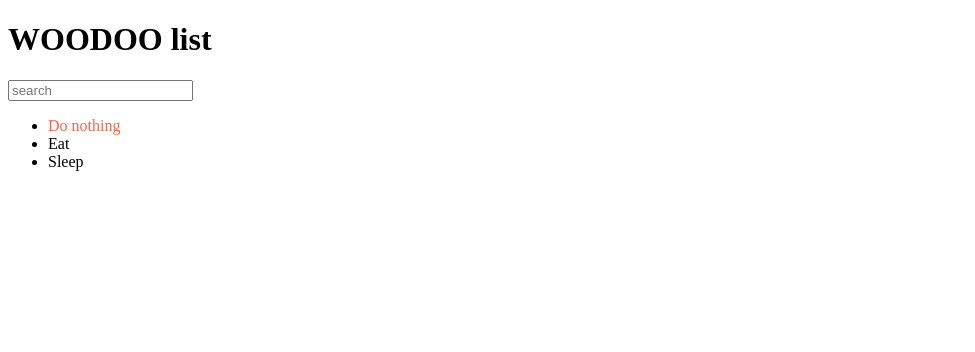
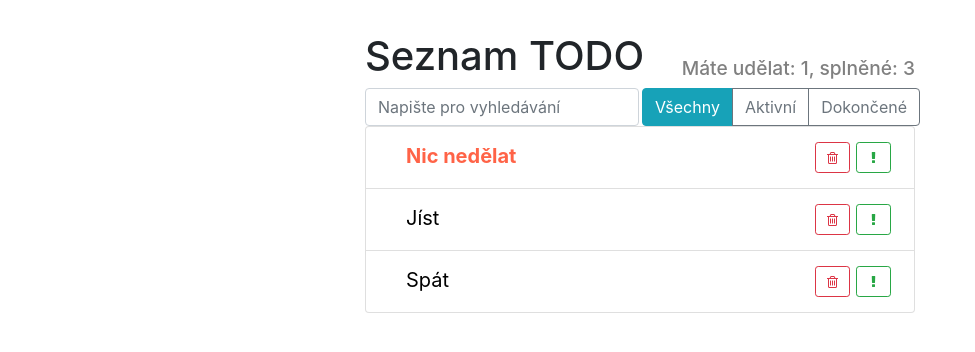
Before and after one commit to k51201/todo, a React app: page / in a window 1280 px wide. Shown: the whole page, without its empty margins (0-975 px from the left). Built offline with nearby package versions, Linux system fonts and the light colour scheme.

Commit message:
styles and translation

```diff
--- a/public/index.html
+++ b/public/index.html
@@ -1,12 +1,19 @@
 <!DOCTYPE html>
 <html lang="en">
+
 <head>
   <meta charset="utf-8" />
   <meta name="viewport" content="width=device-width, initial-scale=1" />
+  <link href="https://stackpath.bootstrapcdn.com/bootstrap/4.5.0/css/bootstrap.min.css" rel="stylesheet"
+    integrity="sha384-9aIt2nRpC12Uk9gS9baDl411NQApFmC26EwAOH8WgZl5MYYxFfc+NcPb1dKGj7Sk" crossorigin="anonymous">
+  <link href="https://stackpath.bootstrapcdn.com/font-awesome/4.7.0/css/font-awesome.min.css" rel="stylesheet"
+    integrity="sha384-wvfXpqpZZVQGK6TAh5PVlGOfQNHSoD2xbE+QkPxCAFlNEevoEH3Sl0sibVcOQVnN" crossorigin="anonymous">
   <title>Todo App</title>
 </head>
+
 <body>
   <noscript>You need to enable JavaScript to run this app.</noscript>
   <div id="root"></div>
 </body>
+
 </html>
--- /dev/null
+++ b/src/components/header.css
@@ -0,0 +1,12 @@
+.header {
+    align-items: flex-end;
+}
+
+.header h1 {
+    flex-grow: 1;
+}
+
+.header h2 {
+    font-size: 1.2rem;
+    color: grey;
+}
--- a/src/components/header.js
+++ b/src/components/header.js
@@ -1,7 +1,14 @@
 import React from 'react'
 
-const Header = () => {
-    return <h1>WOODOO list</h1>
+import './header.css'
+
+const Header = ({ toDo, done }) => {
+    return (
+        <div className="header d-flex">
+            <h1>Seznam TODO</h1>
+            <h2>Máte udělat:  {toDo}, splněné: {done}</h2>
+        </div>
+    )
 }
 
 export default Header
--- /dev/null
+++ b/src/components/search-bar.css
@@ -0,0 +1,5 @@
+.search-input {
+    width: auto;
+    flex-grow: 1;
+    margin-right: 3px;
+}
--- a/src/components/search-bar.js
+++ b/src/components/search-bar.js
@@ -1,7 +1,14 @@
-import React from 'react';
+import React from 'react'
+
+import './search-bar.css'
 
 const SearchBar = () => {
-  return <input placeholder="search"/>
+  return (
+    <input type="text"
+      className="form-control search-input"
+      placeholder="Napište pro vyhledávání"
+    />
+  )
 }
 
 export default SearchBar
--- /dev/null
+++ b/src/components/status-filter.js
@@ -0,0 +1,15 @@
+import React from 'react'
+
+import './status-filter.css'
+
+const StatusFilter = () => {
+    return (
+        <div className="btn-group">
+            <button type="button" className="btn btn-info">Všechny</button>
+            <button type="button" className="btn btn-outline-secondary">Aktivní</button>
+            <button type="button" className="btn btn-outline-secondary">Dokončené</button>
+        </div>
+    )
+}
+
+export default StatusFilter
--- /dev/null
+++ b/src/components/todo-list-item.css
@@ -0,0 +1,24 @@
+.todo-list-item {
+    font-size: 1.25rem;
+}
+
+.todo-list-item button {
+    width: 35px;
+    margin: 3px;
+}
+
+.todo-list-item-label {
+    margin-left: 1.25rem;
+    line-height: 35px;
+    cursor: pointer;
+    user-select: none;
+}
+
+.todo-list-item.done .todo-list-item-label {
+    text-decoration: line-through;
+}
+
+.todo-list-item.important .todo-list-item-label {
+    font-weight: bold;
+    color: steelblue;
+}
--- a/src/components/todo-list-item.js
+++ b/src/components/todo-list-item.js
@@ -1,11 +1,29 @@
 import React from 'react'
+
+import './todo-list-item.css'
 
 const TodoListItem = ({ label, important = false }) => {
     const itemStyle = {
-        color: important ? 'tomato' : 'black'
+        color: important ? 'tomato' : 'black',
+        fontWeight: important ? 'bold' : 'normal'
     }
 
-    return <span style={itemStyle}>{label}</span>
+    return (
+        <span className="todo-list-item">
+            <span className="todo-list-item-label"
+                style={itemStyle}>
+                {label}
+            </span>
+            <button type="button"
+                className="btn btn-outline-success btn-sm float-right">
+                <i className="fa fa-exclamation" />
+            </button>
+            <button type="button"
+                className="btn btn-outline-danger btn-sm float-right">
+                <i className="fa fa-trash-o" />
+            </button>
+        </span>
+    )
 }
 
 export default TodoListItem
--- /dev/null
+++ b/src/components/todo-list.css
@@ -0,0 +1,3 @@
+.todo-list .list-group-item {
+    padding: .25rem .75rem;
+}
--- a/src/components/todo-list.js
+++ b/src/components/todo-list.js
@@ -1,13 +1,18 @@
 import React from 'react'
 
 import TodoListItem from './todo-list-item'
+import './todo-list.css'
 
 const TodoList = ({ data }) => {
     const items = data.map(({ id, ...props }) => {
-        return <li key={id}><TodoListItem {...props}/></li>
+        return (
+            <li key={id} className="list-group-item todo-list">
+                <TodoListItem {...props}/>
+            </li>
+        )
     })
 
-    return <ul>{items}</ul>
+    return <ul className="list-group">{items}</ul>
 }
 
 export default TodoList
--- /dev/null
+++ b/src/index.css
@@ -0,0 +1,8 @@
+.todo-app {
+    margin: 2rem auto 0 auto;
+    max-width: 550px;
+}
+
+.todo-panel {
+    margin: 1rem 0;
+}
--- a/src/index.js
+++ b/src/index.js
@@ -3,22 +3,28 @@ import ReactDOM from 'react-dom';
 
 import Header from './components/header'
 import SearchBar from './components/search-bar'
+import StatusFilter from './components/status-filter'
 import TodoList from './components/todo-list'
+
+import './index.css'
 
 const App = () => {
   const data = [
-    { id: 1, label: 'Do nothing', important: true },
-    { id: 2, label: 'Eat', important: false },
-    { id: 3, label: 'Sleep', important: false },
+    { id: 1, label: 'Nic nedělat', important: true },
+    { id: 2, label: 'Jíst', important: false },
+    { id: 3, label: 'Spát', important: false },
   ]
 
   return (
-    <div>
-      <Header />
-      <SearchBar />
+    <div className="todo-app">
+      <Header toDo={1} done={3}/>
+      <div className="top-panel d-flex">
+        <SearchBar/>
+        <StatusFilter/>
+      </div>
       <TodoList data={data} />
     </div>
   );
 }
 
-ReactDOM.render(<App/>, document.getElementById('root'));
+ReactDOM.render(<App />, document.getElementById('root'));
```
Also changed, not shown: src/components/status-filter.css (added). Lines whose indentation alone changed are shown as unchanged.
